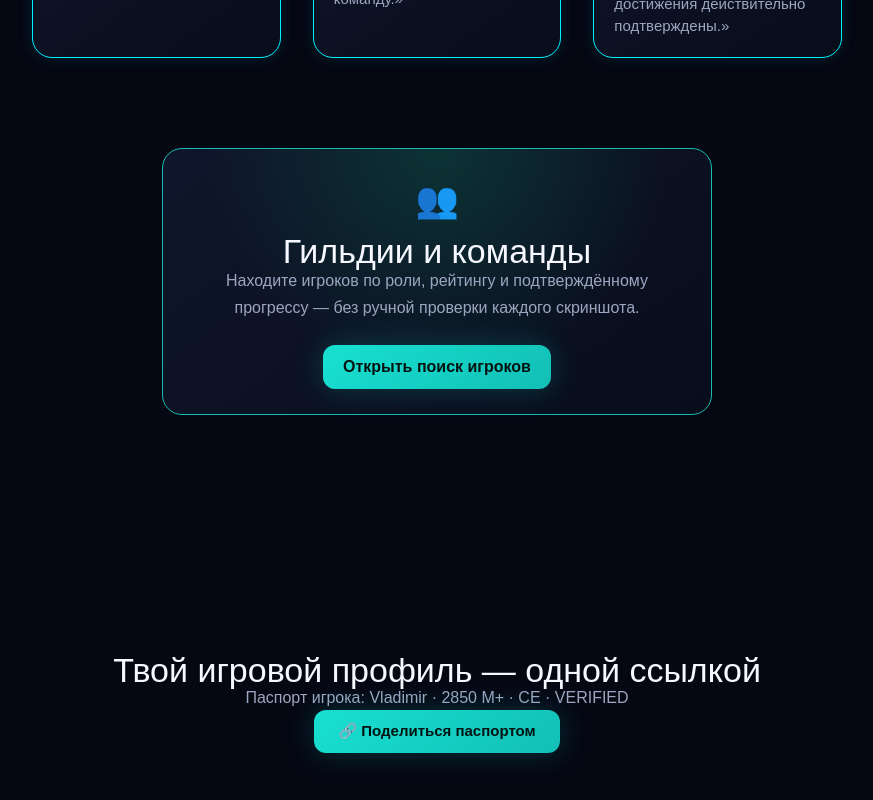
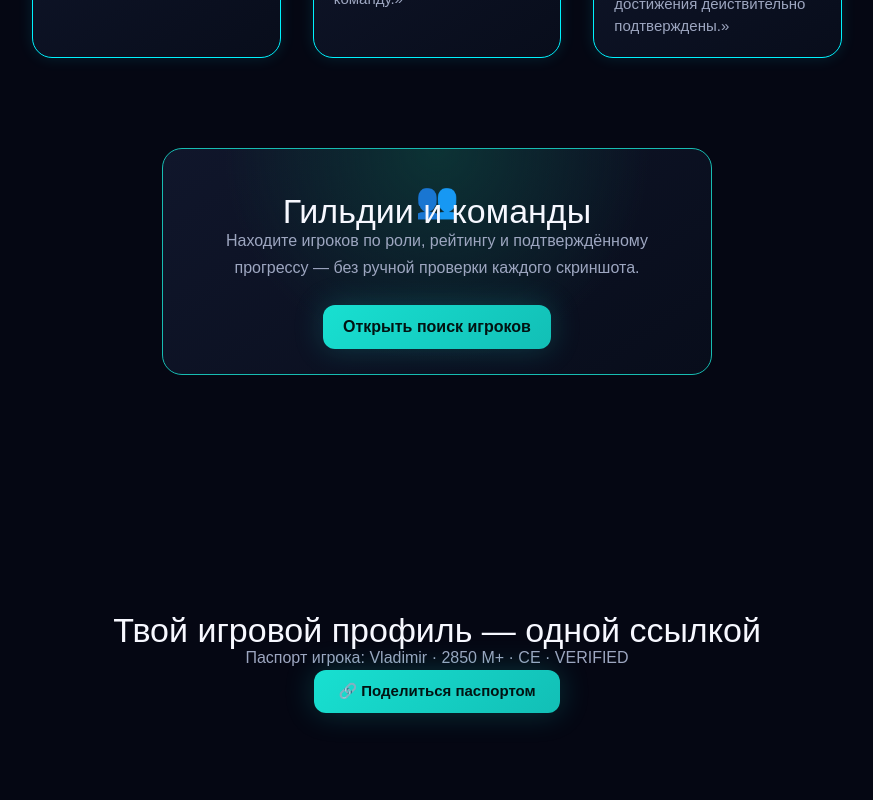
Before and after one commit to vesttrading/gamepro-market, a Next.js app: page / in a window 1280 px wide. Shown: the part 3684-4484 px from the top of the page, without its empty margins (203-1076 px from the left). Built offline with nearby package versions, Linux system fonts and the light colour scheme; no server answers.

Commit message:
Modify margins for guilds section headers and icons
Adjust margin for headers and icons in the guilds section.

```diff
--- a/app/globals.css
+++ b/app/globals.css
@@ -439,6 +439,18 @@ section#guilds div[class*="jsx-"] {
     margin: 0 auto;
 }
 
+/* Поднимаем только заголовок и иконку внутри блока гильдий, не ломая сетку */
+section#guilds h2,
+section#guilds .guilds-container h2,
+section#guilds [class*="title"] {
+    margin-top: -40px !important;
+}
+
+/* Если над заголовком есть иконка (синие человечки), поднимаем и её */
+section#guilds img,
+section#guilds svg {
+    margin-top: -20px !important;
+}
 
 /* =========================
    ТВОЙ ИГРОВОЙ ПРОФИЛЬ
```
